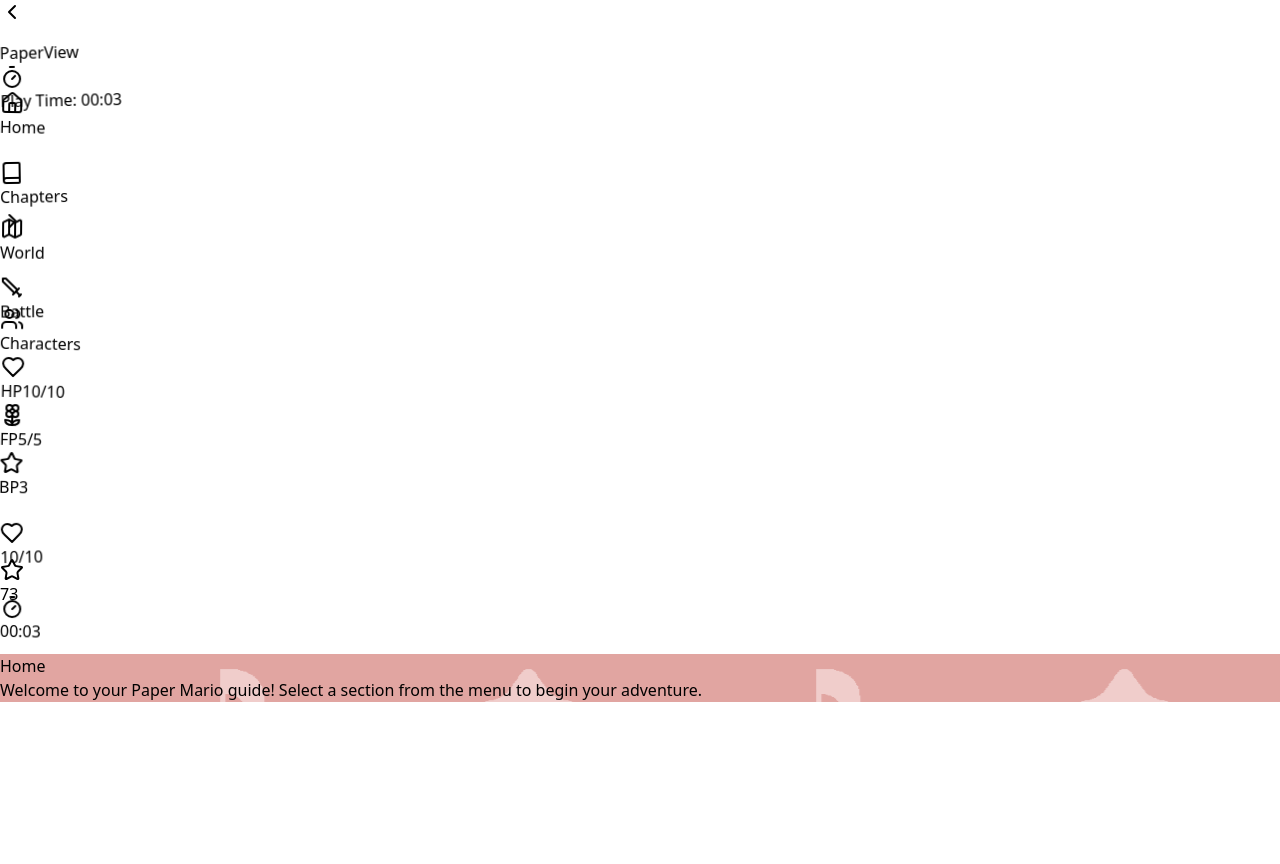
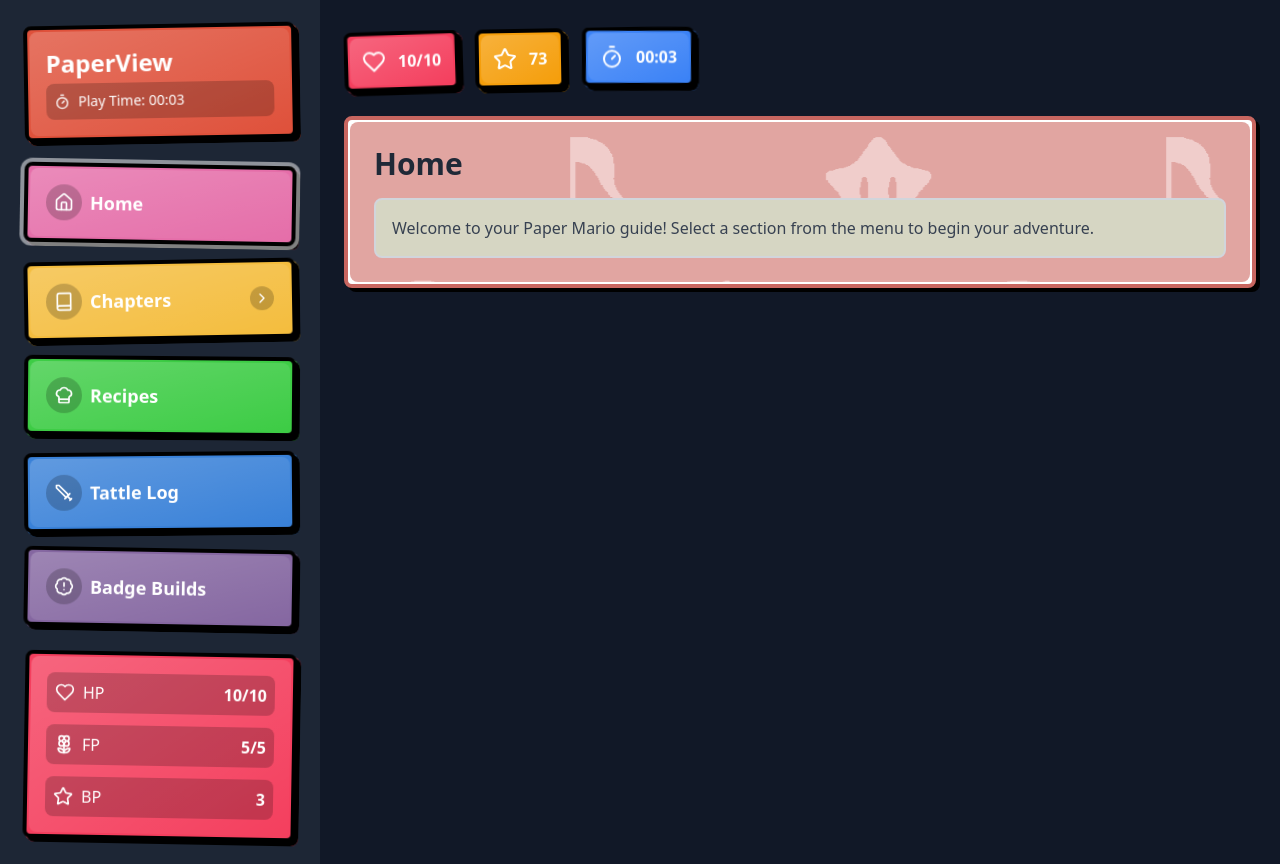
Before and after one commit to codyhinz/paperview, a React (Create React App) app: page / in a window 1280 px wide. Before the commit the page ends 800 px from the top, so only its background shows below. Built offline with nearby package versions, Linux system fonts and the light colour scheme.

Commit message:
Updated Style, Fixed colors, added custom colors to tailwind

```diff
--- a/src/components/Navigation.js
+++ b/src/components/Navigation.js
@@ -6,11 +6,11 @@
   Timer,
   Home,
   Book,
-  Map,
+  BadgeAlert,
   Sword,
-  Users,
   ChevronLeft,
   ChevronRight,
+  ChefHat,
 } from 'lucide-react';
 import MenuItem from './MenuItem';
 import PaperBlock from './PaperBlock';
@@ -30,21 +30,27 @@
     };
 
     const navigationItems = [
-      { icon: Home, label: 'Home', color: 'bg-rose-500', rotate: 1 },
+      { icon: Home, label: 'Home', color: 'bg-custom-pink', rotate: 1 },
       {
         icon: Book,
         label: 'Chapters',
-        color: 'bg-amber-500',
+        color: 'bg-custom-orange',
         rotate: -1,
         children: [
-          { icon: Star, label: 'Chapter 1', color: 'bg-grey-500' },
+          { icon: Star, label: 'Prologue', color: 'bg-custom-pink' },
+          { icon: Star, label: 'Chapter 1', color: 'bg-slate-500' },
           { icon: Star, label: 'Chapter 2', color: 'bg-emerald-500' },
-          { icon: Star, label: 'Chapter 3', color: 'bg-amber-500' }
+          { icon: Star, label: 'Chapter 3', color: 'bg-amber-500' },
+          { icon: Star, label: 'Chapter 4', color: 'bg-rose-700' },
+          { icon: Star, label: 'Chapter 5', color: 'bg-custom-blue' },
+          { icon: Star, label: 'Chapter 6', color: 'bg-amber-600' },
+          { icon: Star, label: 'Chapter 7', color: 'bg-slate-400' },
+          { icon: Star, label: 'Chapter 8', color: 'bg-slate-700' }
         ]
       },
-      { icon: Map, label: 'World', color: 'bg-blue-500', rotate: 0.5 },
-      { icon: Sword, label: 'Battle', color: 'bg-emerald-500', rotate: -0.5 },
-      { icon: Users, label: 'Characters', color: 'bg-purple-500', rotate: 1 }
+      { icon: ChefHat, label: 'Recipes', color: 'bg-custom-green', rotate: 0.5 },
+      { icon: Sword, label: 'Tattle Log', color: 'bg-custom-blue', rotate: -0.5 },
+      { icon: BadgeAlert, label: 'Badge Builds', color: 'bg-custom-purple', rotate: 1 }
     ];
 
   const statsItems = [
@@ -71,7 +77,7 @@
       >
         <div className="p-6 flex flex-col gap-6">
           <div className="flex-none">
-            <PaperBlock color="bg-rose-500" rotate={-1} animationDelay={0.1}>
+            <PaperBlock color="bg-custom-red" rotate={-1} animationDelay={0.1}>
               <div className="p-4 text-white">
                 <h1 className="text-2xl font-black mb-1">PaperView</h1>
                 <div className="flex items-center gap-2 text-sm bg-black/20 p-2 rounded-lg">
--- a/tailwind.config.js
+++ b/tailwind.config.js
@@ -1,11 +1,21 @@
+/** @type {import('tailwindcss').Config} */
 module.exports = {
   content: [
-    "./src/*/.{js,jsx}",
+    "./src/**/*.{js,jsx,ts,tsx}",
   ],
   theme: {
-    extend: {},
+    extend: {
+      colors: {
+        custom: {
+          red: '#DF513B',
+          pink: '#E56EA9',
+          orange: '#F4BD3E',
+          green: '#3DCC45',
+          blue: '#3981D8',
+          purple: '#8567A1',
+        }
+      }
+    },
   },
-  plugins: [
-    require('@tailwindcss/forms'),
-  ],
+  plugins: [],
 }
```
Also changed, not shown: package.json (+5 -3 lines), 1 other file (tests, documents, lock files or other folders).
